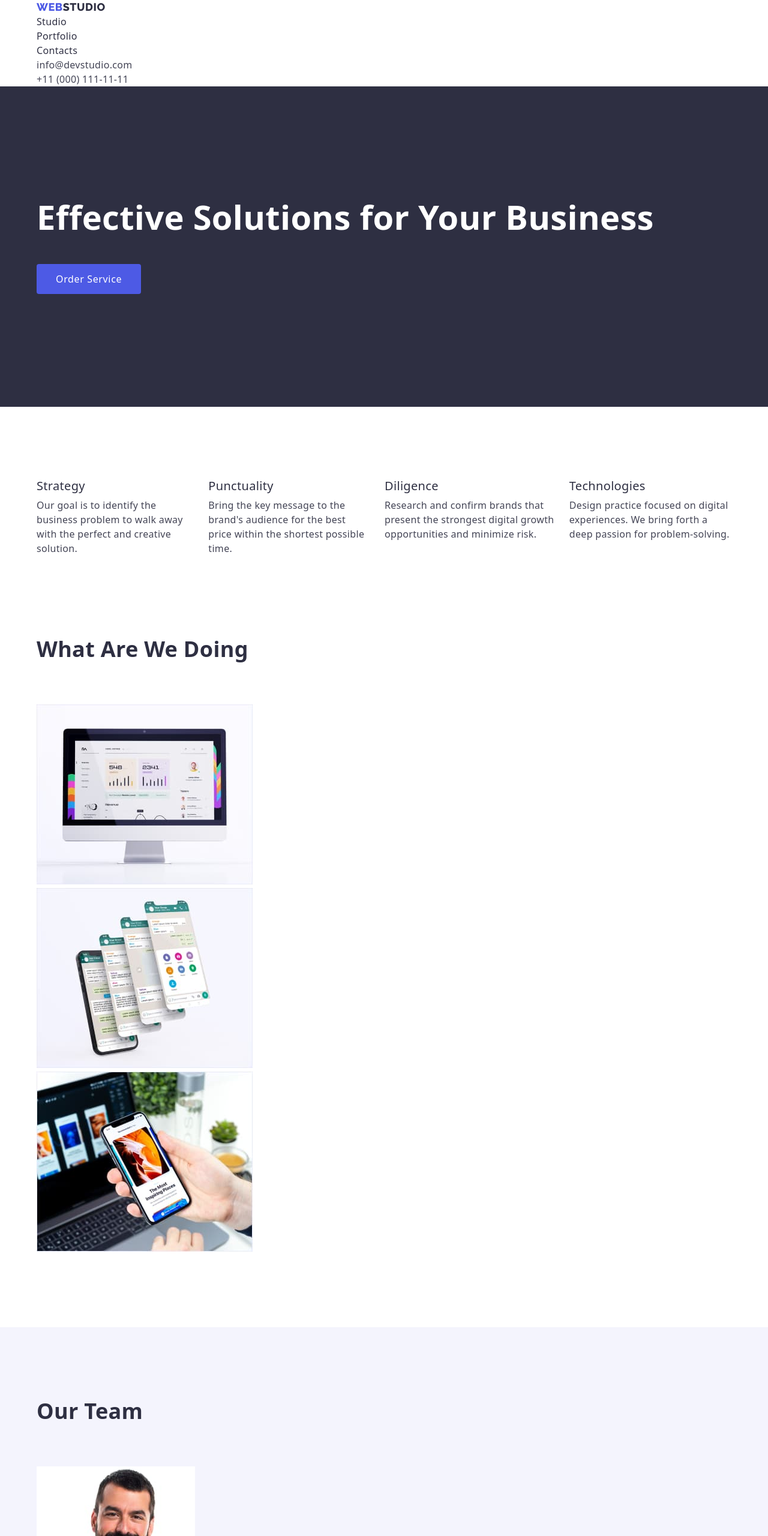
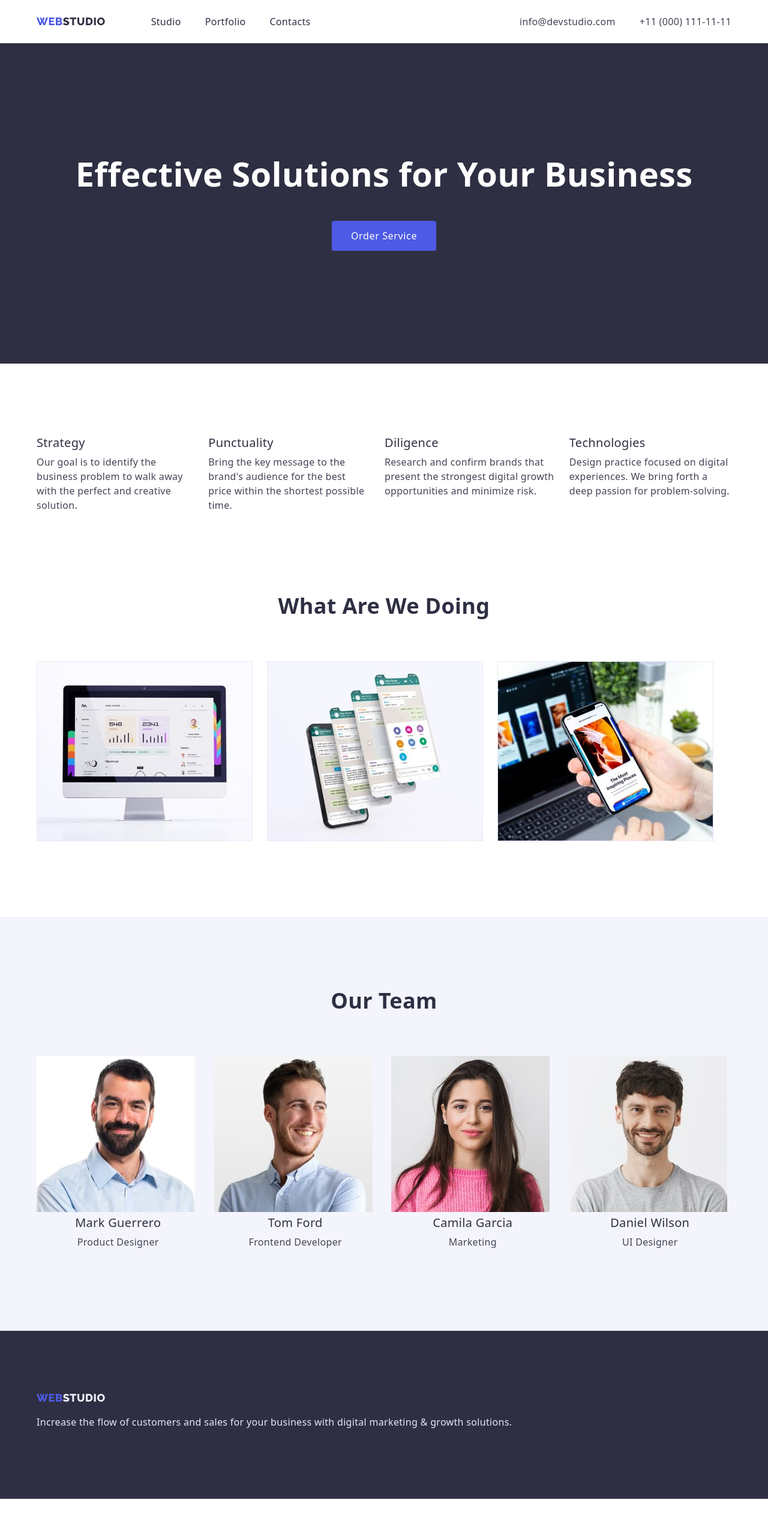
Before and after one commit to dimacia666/goit-markup-hw-03, a plain HTML site: page index.html in a window 1280 px wide. Shown: the top 2560 px of the page at 60% size. After the commit the page ends 2498 px from the top, so only its background shows below. Drawn offline with nearby package versions, Linux system fonts and the light colour scheme.

Commit message:
Added flexible blocks and side model

```diff
--- a/css/styles.css
+++ b/css/styles.css
@@ -38,9 +38,7 @@ h6 {
     margin-top: 0;
 }
 
-.header {
-    background-color: var(--color-main-bg);
-}
+
 
 .section {
     padding: 120px 0;
@@ -58,6 +56,34 @@ h6 {
 
 
 
+/* Header */
+
+.header {
+    background-color: var(--color-main-bg);
+}
+
+.header-container {
+    display: flex;
+    align-items: center;
+    gap: 40px;
+}
+
+.header-nav {
+    display: flex;
+    align-items: center;
+    flex-grow: 1;
+}
+
+.header-menu {
+    display: flex;
+}
+
+.header-address {
+    display: flex;
+    align-items: center;
+    gap: 40px;
+}
+
 /* Navigation */
 
 .logo {
@@ -69,6 +95,8 @@ h6 {
     text-decoration: none;
     text-transform: uppercase;
     letter-spacing: var(--leter-spacing-logo);
+    padding: 24px 0;
+    margin-right: 56px;
 }
 
 .accent {
@@ -79,6 +107,7 @@ h6 {
     color: var(--color-main);
     font-weight: 500;
     text-decoration: none;
+    padding: 24px 20px;
 }
 
 .nav-link:active {
@@ -101,6 +130,7 @@ h6 {
     color: var(--color-secondary);
     text-decoration: none;
     font-style: normal;
+
 }
 
 .address-link:active {
@@ -129,6 +159,7 @@ h6 {
     line-height: 1.07;
     color: var(--color-main-bg);
     margin-bottom: 48px;
+    text-align: center;
 }
 
 .hero-button {
@@ -138,6 +169,8 @@ h6 {
     padding: 16px 32px;
     cursor: pointer;
     letter-spacing: var(--leter-spacing-button);
+    margin: 0 auto;
+    display: block;
 }
 
 .hero-button:hover {
@@ -157,11 +190,21 @@ h6 {
 
 /* Features, Execution, Team */
 
+.execution-list {
+    display: flex;
+    gap: 24px;
+}
+
+.execution-item {
+    flex-basis: calc((100% - 48) / 3);
+}
+
 .section-title {
     font-size: 36px;
     line-height: 1.11;
     text-transform: capitalize;
     margin-bottom: 72px;
+    text-align: center;
 }
 
 .section-subtitle {
@@ -182,6 +225,19 @@ h6 {
 
 .team {
     background-color: #F4F4FD;
+}
+
+.team-list {
+    display: flex;
+    gap: 24px;
+}
+
+.team-item {
+    flex-basis: calc((100% - 48px) / 4);
+}
+
+.employee {
+    text-align: center;
 }
 
 
@@ -248,7 +304,7 @@ h6 {
 }
 
 .button-website {
-    width: 116px;
+    width: 118px;
     height: 48px;
 }
 
@@ -265,6 +321,12 @@ h6 {
 .button-marketing {
     width: 126px;
     height: 48px;
+}
+
+.hero-list {
+    display: flex;
+    gap: 24px;
+    justify-content: center;
 }
 
 
@@ -285,3 +347,20 @@ h6 {
 .design-text {
     color: var(--color-secondary);
 }
+
+.design-list {
+    display: flex;
+    row-gap: 48px;
+    column-gap: 24px;
+    flex-wrap: wrap;
+    justify-content: center;
+
+}
+
+.design-item {
+    flex-basis: calc((100% - 48px) /9);
+}
+
+.design-examples {
+    text-align: center;
+}
--- a/index.html
+++ b/index.html
@@ -30,12 +30,13 @@
     <!-- Navigation -->
 
     <header class="header">
-      <nav class="nav">
       <div class="container">
+        <div class="header-container">
+          <nav class="header-nav">
             <a class="logo" href="./index.html"
               ><span class="accent">Web</span>Studio</a
             >
-          <ul class="nav-list">
+            <ul class="nav-list header-menu">
               <li class="nav-item">
                 <a class="nav-link" href="./index.html">Studio</a>
               </li>
@@ -46,14 +47,12 @@
                 <a class="nav-link" href="#">Contacts</a>
               </li>
             </ul>
-        </div>
           </nav>
 
           <!-- Address -->
 
           <address>
-        <div class="container">
-          <ul class="address-list">
+            <ul class="address-list header-address">
               <li class="address-item">
                 <a class="address-link" href="mailto:info@devstudio.com"
                   >info@devstudio.com</a
@@ -65,8 +64,9 @@
                 >
               </li>
             </ul>
+          </address>
         </div>
-      </address>
+      </div>
     </header>
 
     <main>
@@ -170,8 +170,10 @@
                 width="264"
                 height="260"
               />
+              <div class="employee">
                 <h3 class="section-subtitle">Mark Guerrero</h3>
                 <p class="section-text">Product Designer</p>
+              </div>
             </li>
             <li class="team-item">
               <img
@@ -181,8 +183,10 @@
                 width="264"
                 height="260"
               />
+              <div class="employee">
                 <h3 class="section-subtitle">Tom Ford</h3>
                 <p class="section-text">Frontend Developer</p>
+              </div>
             </li>
             <li class="team-item">
               <img
@@ -192,8 +196,10 @@
                 width="264"
                 height="260"
               />
+              <div class="employee">
                 <h3 class="section-subtitle">Camila Garcia</h3>
                 <p class="section-text">Marketing</p>
+              </div>
             </li>
             <li class="team-item">
               <img
@@ -203,8 +209,10 @@
                 width="264"
                 height="260"
               />
+              <div class="employee">
                 <h3 class="section-subtitle">Daniel Wilson</h3>
                 <p class="section-text">UI Designer</p>
+              </div>
             </li>
           </ul>
         </div>
```
Also changed, not shown: portfolio.html (+29 -24 lines). Lines whose indentation alone changed are shown as unchanged.
